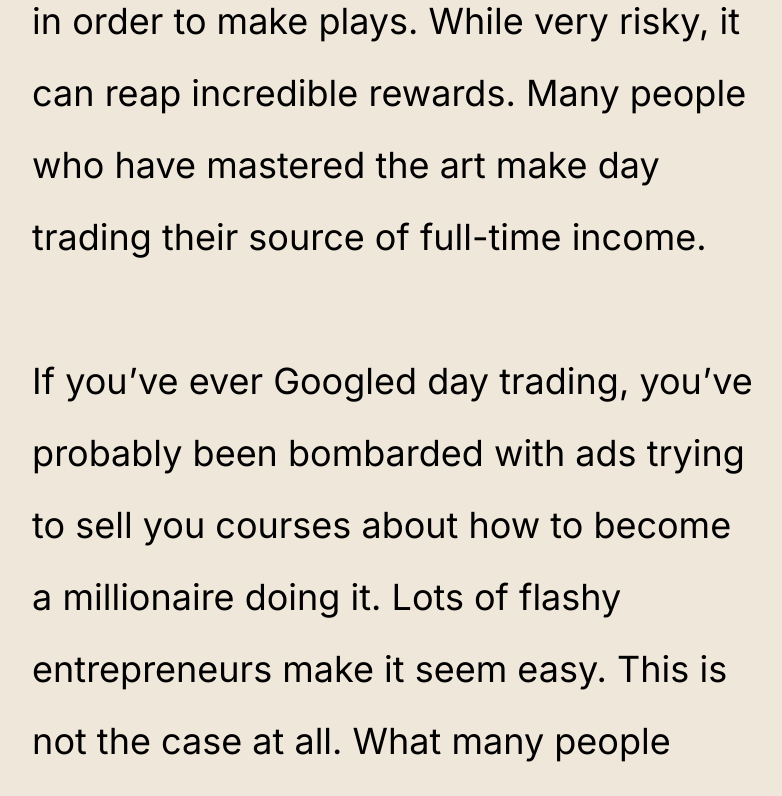
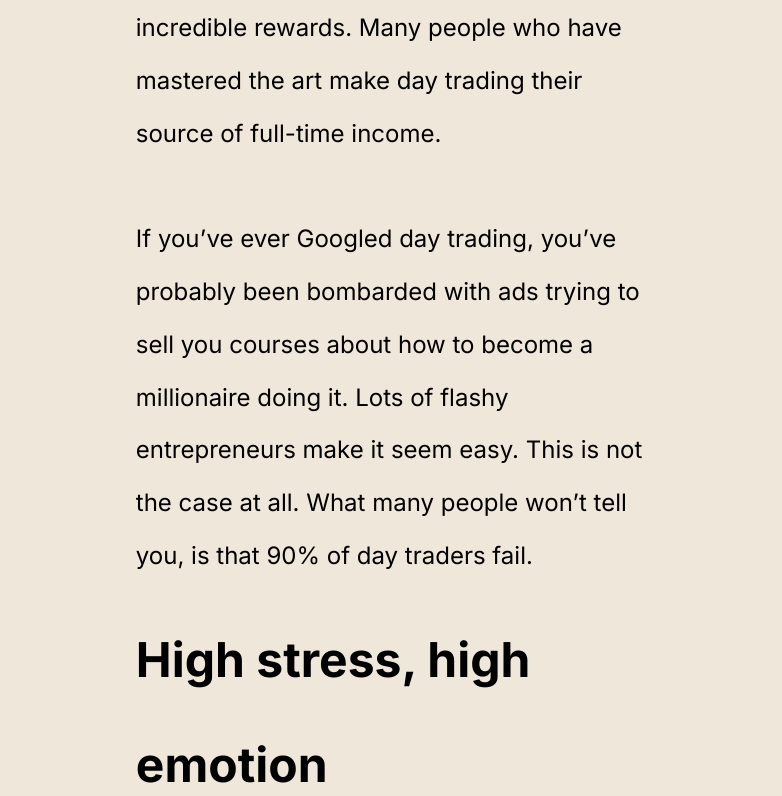
Before and after one commit to isaac-parks/portfolio, a React (Create React App) app: page /blog/daytrade in a window 1280 px wide. Shown: the part 2000-2796 px from the top of the page, without its empty margins (245-1027 px from the left). Built offline with nearby package versions, Linux system fonts and the light colour scheme.

Commit message:
changed article typography

```diff
--- a/src/components/Blog/article.css
+++ b/src/components/Blog/article.css
@@ -58,7 +58,7 @@
 .content {
   width: 90%;
   margin: auto;
-  font-size: 1.5rem;
+  font-size: 1rem;
   line-height: 2;
 }
 
@@ -71,7 +71,7 @@
 
 .article-bold-text {
   text-align: left;
-  font-size: 1.8rem;
+  font-size: 0rem;
   font-weight: bold;
   margin: 1rem 0rem;
   display: block;
@@ -79,14 +79,15 @@
 
 @media screen and (min-width: 850px) {
   .post-container {
-    width: 70%;
+    width: 50%;
   }
   .content {
-    width: 70%;
+    width: 50%;
     text-align: left;
+    line-height: 2.2;
   }
 
   .article-bold-text {
-    font-size: 3rem;
+    font-size: 2rem;
   }
 }
--- a/src/components/Blog/blog-post.jsx
+++ b/src/components/Blog/blog-post.jsx
@@ -11,7 +11,7 @@ export default function BlogPost({ title, articleImage, date }) {
       </section>
       <section className="author-date">
         <div className="author">
-          <img src={isaac} alt="" />
+          <img src={isaac} alt="isaacparks" />
           <p>By Isaac Parks</p>
         </div>
         <div className="date">
```
